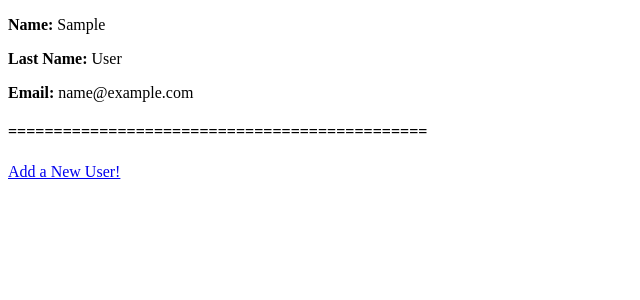
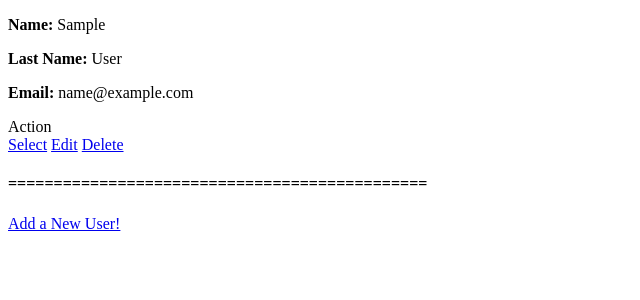
Before and after one commit to matthew156/UsersCR, a Flask app: page / in a window 1280 px wide. Shown: the top 300 px of the page, without its empty margins (0-640 px from the left). Run offline with Flask 2, Linux system fonts and the light colour scheme; tables that the repository leaves empty or names only in its code hold one stand-in row (values such as "Sample post").

Commit message:
Users CRUD 1st Commit

```diff
--- a/server.py
+++ b/server.py
@@ -6,8 +6,7 @@ app = Flask(__name__)
 
 @app.route("/")
 def index():
-    x = User.get_all()
-    return(render_template('read_all.html', all_users = x))
+    return(render_template('read_all.html', all_users = User.get_all()))
 
 
 @app.route("/newuser")
@@ -26,5 +25,34 @@ def createuser():
     return redirect('/')
 
 
+@app.route('/useredit/<int:id>')
+def edit(id):
+    data ={
+        "id":id
+    }
+    return render_template('edit_user.html', user=User.one_user(data))
+
+@app.route('/update',methods=['POST'])
+def update():
+    User.update(request.form)
+    return redirect('/')
+
+@app.route('/delete/<int:id>')
+def delete(id):
+    data ={
+        "id":id
+    }
+    User.delete(data)
+    return redirect('/')
+
+@app.route('/select/<int:id>')
+def select(id):
+    data ={
+        "id":id
+    }
+    return render_template('select.html', user= User.select(data))
+
+
+
 if __name__ == "__main__":
     app.run(debug=True)
--- a/templates/read_all.html
+++ b/templates/read_all.html
@@ -12,6 +12,11 @@
       <p><strong>Name:</strong> {{user.first_name}}</p>
       <p><strong>Last Name:</strong> {{user.last_name}}</p>
       <p><strong>Email:</strong> {{user.email}}</p>
+      <p>
+        Action <br /><a href="/select/{{user.id}}">Select</a>
+        <a href="/useredit/{{user.id}}">Edit</a>
+        <a href="/delete/{{user.id}}">Delete</a>
+      </p>
       <h4>==============================================</h4>
       {% endfor %}
     </div>
--- a/user.py
+++ b/user.py
@@ -24,3 +24,19 @@ class User:
         query = "INSERT INTO users ( first_name , last_name , email , created_at, updated_at ) VALUES ( %(fname)s , %(lname)s , %(email)s , NOW() , NOW() );"
         # data is a dictionary that will be passed into the save method from server.py
         return connectToMySQL('users').query_db( query, data )
+
+    @classmethod
+    def select(cls, data):
+        query = "SELECT * FROM users WHERE id = %(id)s"
+        result = connectToMySQL('users').query_db(query, data)
+        return cls(result[0])
+
+    @classmethod
+    def update(cls,data):
+        query = "UPDATE users SET first_name=%(fname)s,last_name=%(lname)s,email=%(email)s,updated_at=NOW() WHERE id = %(id)s;"
+        return connectToMySQL('users').query_db(query,data)
+
+    @classmethod
+    def delete(cls, data):
+        query= "DELETE FROM users WHERE id = %(id)s"
+        return connectToMySQL('users').query_db(query, data)
```
Also changed, not shown: templates/edit_user.html (added, +23 -0 lines), templates/select.html (added, +14 -0 lines).
